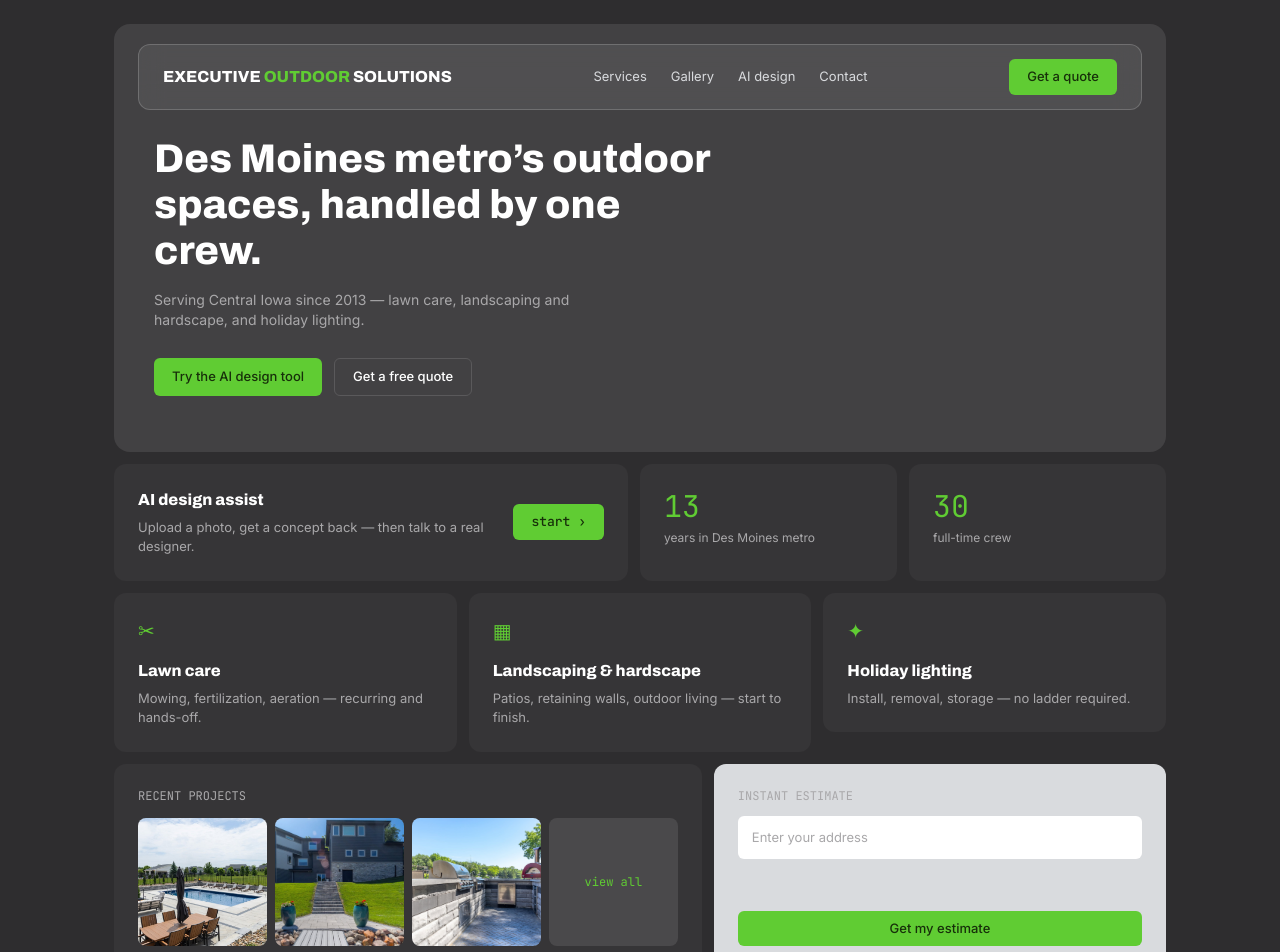
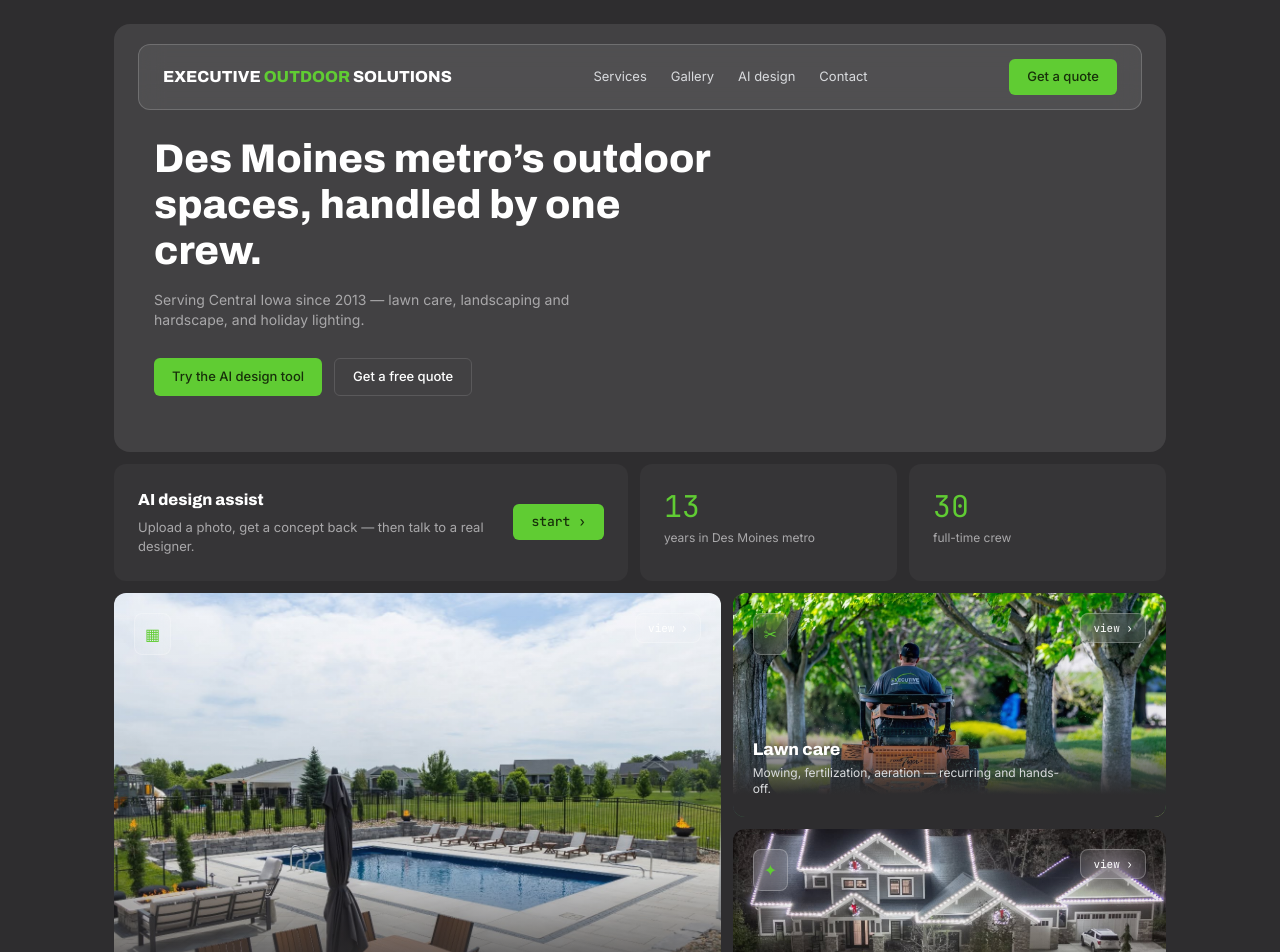
Before and after one commit to hethebreuer-dev/Executive, a Next.js app: page / in a window 1280 px wide. Shown: the top 952 px of the page. Built offline with nearby package versions, Linux system fonts and the light colour scheme.

Commit message:
Add photography to homepage services bento
Replace the plain 3-up service cards with an image-forward bento
(one large tile + two stacked tiles) using real project photography,
a bottom-up gradient for legibility, and glass icon/pill chips —
matching the reference layout the owner approved.

```diff
--- a/src/app/page.tsx
+++ b/src/app/page.tsx
@@ -3,6 +3,7 @@ import Link from "next/link";
 import { HeroShell } from "@/components/HeroShell";
 import { PageShell } from "@/components/PageShell";
 import { Footer } from "@/components/Footer";
+import { ServiceImageCard } from "@/components/ServiceImageCard";
 import { Card, LightCard, LinkButton, MonoLabel } from "@/components/ui";
 import {
   CREW_COUNT,
@@ -21,6 +22,10 @@ const HOMEPAGE_PREVIEW_IMAGES = [
 ];
 
 export default function Home() {
+  const lawnCare = SERVICES.find((s) => s.slug === "lawn-care")!;
+  const landscaping = SERVICES.find((s) => s.slug === "landscaping-hardscape")!;
+  const holidayLighting = SERVICES.find((s) => s.slug === "holiday-lighting")!;
+
   return (
     <PageShell>
       <HeroShell>
@@ -63,20 +68,31 @@ export default function Home() {
         </Card>
       </div>
 
-      <div id="services" className="grid grid-cols-1 sm:grid-cols-3 gap-3">
-        {SERVICES.map((service) => (
-          <Link key={service.slug} href={`/services/${service.slug}`}>
-            <Card className="hover:brightness-110 transition-[filter] flex items-center gap-3 sm:block sm:gap-0">
-              <span className="text-signal text-xl">{service.icon}</span>
-              <div>
-                <p className="font-display font-extrabold text-base text-white mt-0 sm:mt-3.5 mb-1.5">
-                  {service.title}
-                </p>
-                <p className="text-[13px] text-muted m-0">{service.shortDesc}</p>
-              </div>
-            </Card>
-          </Link>
-        ))}
+      <div id="services" className="grid grid-cols-1 lg:grid-cols-[1.4fr_1fr] gap-3">
+        <ServiceImageCard
+          large
+          href={`/services/${landscaping.slug}`}
+          image={landscaping.projectImages![0]}
+          icon={landscaping.icon}
+          title={landscaping.title}
+          desc={landscaping.shortDesc}
+        />
+        <div className="flex flex-col gap-3">
+          <ServiceImageCard
+            href={`/services/${lawnCare.slug}`}
+            image={lawnCare.projectImages![0]}
+            icon={lawnCare.icon}
+            title={lawnCare.title}
+            desc={lawnCare.shortDesc}
+          />
+          <ServiceImageCard
+            href={`/services/${holidayLighting.slug}`}
+            image={holidayLighting.projectImages![0]}
+            icon={holidayLighting.icon}
+            title={holidayLighting.title}
+            desc={holidayLighting.shortDesc}
+          />
+        </div>
       </div>
 
       <div className="grid grid-cols-1 lg:grid-cols-[1.3fr_1fr] gap-3">
--- /dev/null
+++ b/src/components/ServiceImageCard.tsx
@@ -0,0 +1,51 @@
+import Image from "next/image";
+import Link from "next/link";
+
+export function ServiceImageCard({
+  href,
+  image,
+  icon,
+  title,
+  desc,
+  large = false,
+}: {
+  href: string;
+  image: string;
+  icon: string;
+  title: string;
+  desc: string;
+  large?: boolean;
+}) {
+  return (
+    <Link
+      href={href}
+      className={`group relative flex flex-col justify-between overflow-hidden rounded-xl p-4 sm:p-5 ${
+        large ? "min-h-[280px] sm:min-h-[460px]" : "min-h-[200px] sm:min-h-[224px]"
+      }`}
+    >
+      <Image
+        src={image}
+        alt={title}
+        fill
+        className="object-cover transition-transform duration-300 group-hover:scale-105"
+      />
+      <div className="absolute inset-0 bg-gradient-to-t from-charcoal from-10% via-charcoal/10 via-40% to-transparent" />
+
+      <div className="relative z-10 flex items-start justify-between">
+        <span className="inline-flex items-center rounded-lg border-[0.5px] border-white/25 bg-white/10 px-2.5 py-2 text-base text-signal backdrop-blur-md">
+          {icon}
+        </span>
+        <span className="font-data inline-flex items-center rounded-lg border-[0.5px] border-white/25 bg-white/10 px-3 py-1.5 text-[11px] text-white backdrop-blur-md">
+          view ›
+        </span>
+      </div>
+
+      <div className="relative z-10">
+        <p className={`font-display font-extrabold text-white ${large ? "text-xl sm:text-2xl mb-1" : "text-base sm:text-[17px] mb-0.5"}`}>
+          {title}
+        </p>
+        <p className="text-xs text-light-gray m-0 max-w-[320px]">{desc}</p>
+      </div>
+    </Link>
+  );
+}
```
